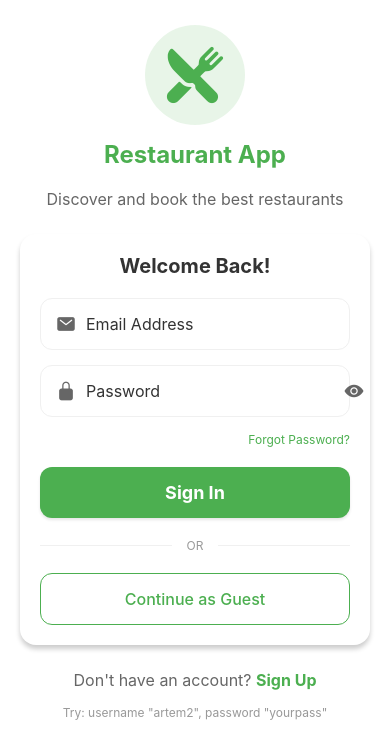
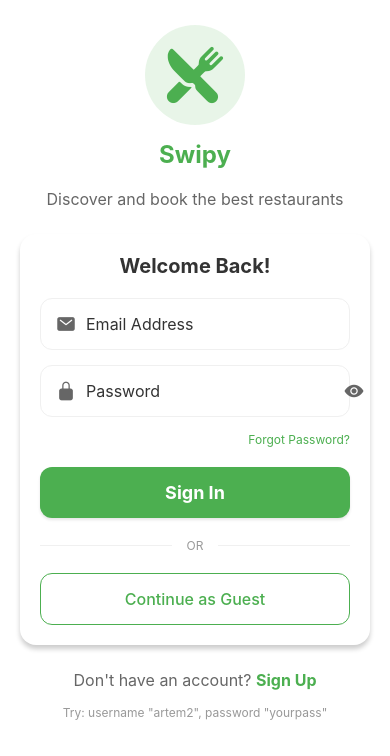
Before and after one commit to Artem9908/swipy, a React Native app in the folder mobile/: screen /Login in a window 390 px wide. Shown: the top 756 px of the page. Built offline with nearby package versions, Linux system fonts and the light colour scheme.

Commit message:
name update

```diff
--- a/mobile/src/screens/LoginScreen.js
+++ b/mobile/src/screens/LoginScreen.js
@@ -133,7 +133,7 @@ export default function LoginScreen({ navigation }) {
             <View style={styles.logoPlaceholder}>
               <Ionicons name="restaurant" size={60} color={COLORS.primary} />
             </View>
-            <Text style={styles.appName}>Restaurant App</Text>
+            <Text style={styles.appName}>Swipy</Text>
             <Text style={styles.tagline}>Discover and book the best restaurants</Text>
           </View>
 
```
